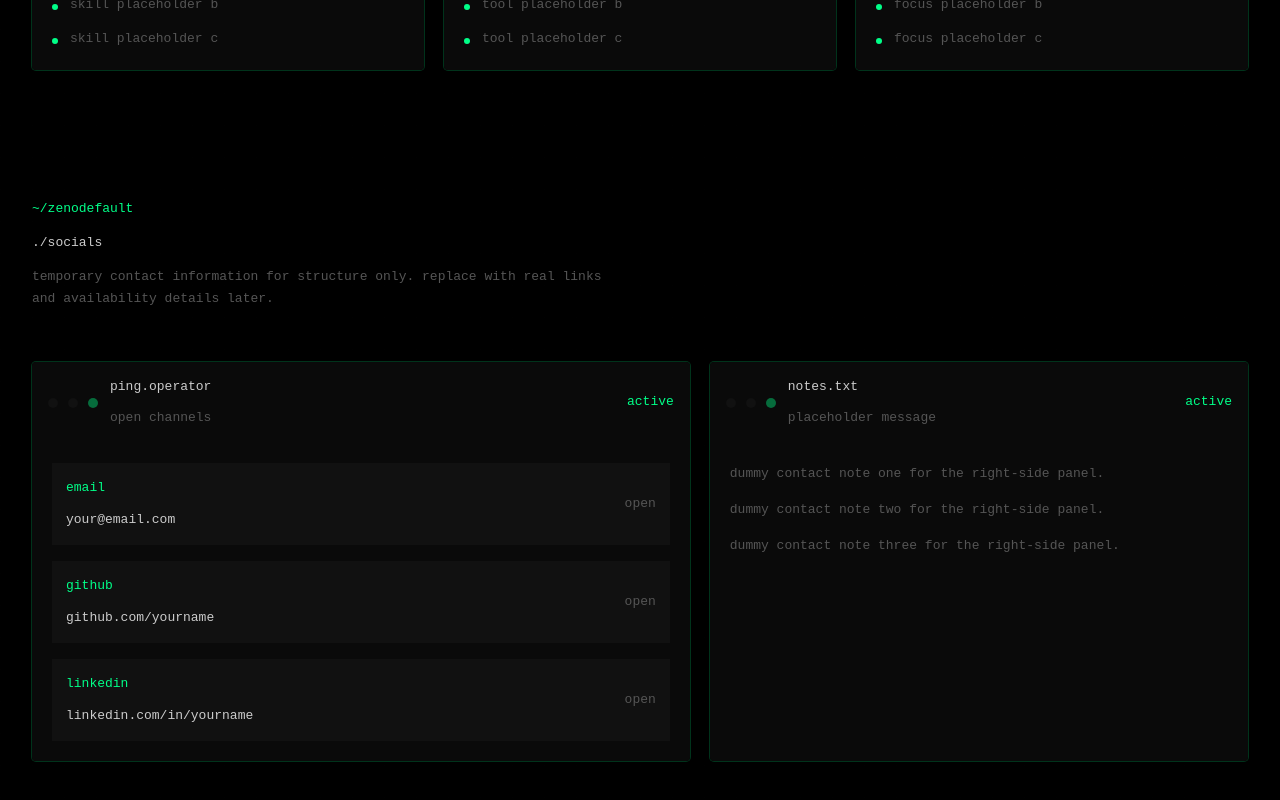
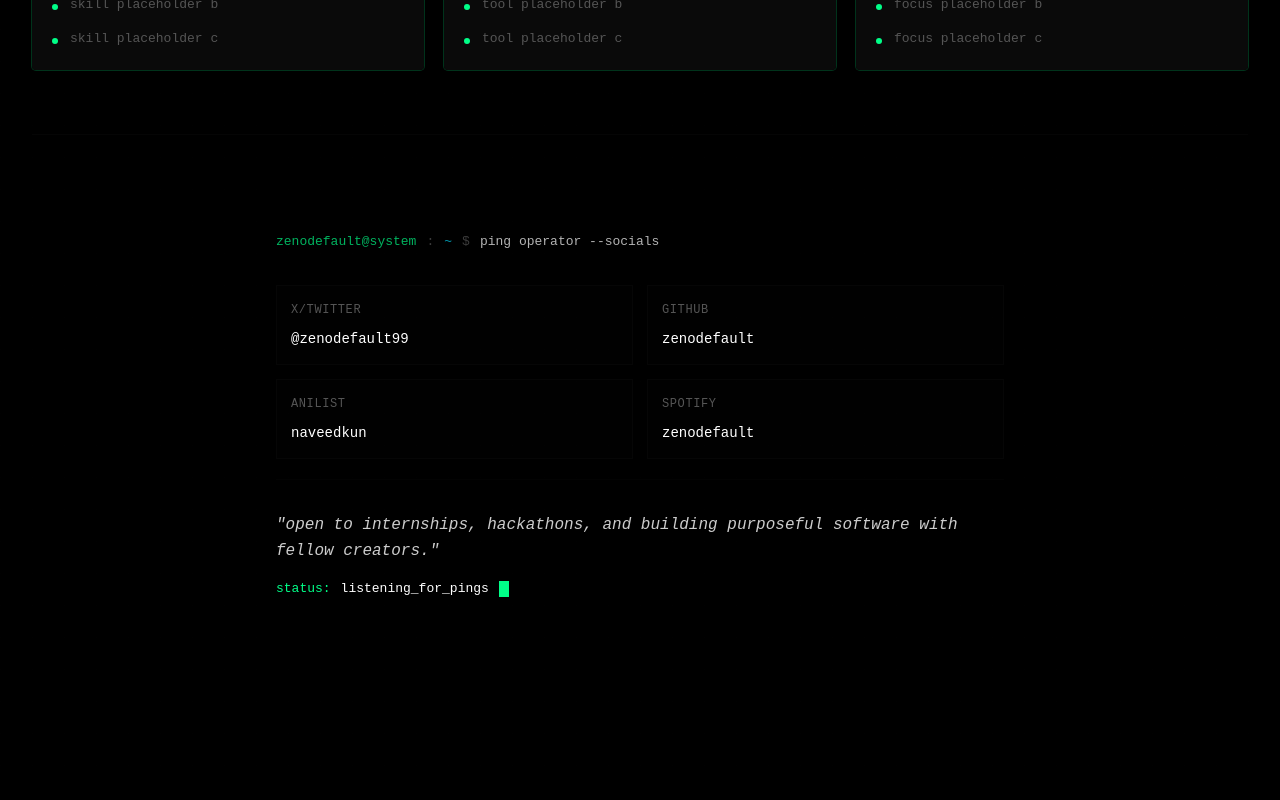
Before and after one commit to zenodefault/personal-site, a React (Vite) app: page / in a window 1280 px wide. Shown: the part 1891-2691 px from the top of the page. After the commit the page ends 2667 px from the top, so only its background shows below. Built offline with nearby package versions, Linux system fonts and the light colour scheme.

Commit message:
updated socials

```diff
--- a/src/App.tsx
+++ b/src/App.tsx
@@ -123,41 +123,54 @@ function App() {
             </div>
           </Section>
 
-          <Section
-            id="contact"
-            title="./socials"
-            summary="temporary contact information for structure only. replace with real links and availability details later."
-          >
-            <div className="grid gap-6 lg:grid-cols-[1.1fr_0.9fr]">
-              <TerminalWindow title="ping.operator" subtitle="open channels">
-                <div className="space-y-5">
+          <div id="contact" className="py-24 border-t border-muted/30">
+            <div className="mx-auto max-w-3xl px-6 font-mono">
+              <div className="mb-8 flex items-center gap-2 text-sm md:text-md opacity-70">
+                <span className="text-signal">zenodefault@system</span>
+                <span className="text-textSecondary">:</span>
+                <span className="text-textInverse">~</span>
+                <span className="text-textSecondary">$</span>
+                <span className="text-white">ping operator --socials</span>
+              </div>
+
+              <div className="space-y-6">
+                <div className="grid gap-4 md:grid-cols-2">
                   {contactLinks.map((link) => (
                     <a
                       key={link.label}
                       href={link.href}
-                      target={link.href.startsWith('http') ? '_blank' : undefined}
-                      rel={link.href.startsWith('http') ? 'noreferrer' : undefined}
-                      className="flex items-center justify-between gap-4 bg-muted px-4 py-4 transition duration-instant hover:bg-panel focus:outline-none"
+                      target="_blank"
+                      rel="noreferrer"
+                      className="group flex items-center justify-between border border-muted/30 bg-muted/10 p-4 transition duration-instant hover:border-signal/50 hover:bg-signal/5"
                     >
-                      <div>
-                        <p className="font-mono text-md text-signal">{link.label}</p>
-                        <p className="mt-2 text-md text-textPrimary">{link.value}</p>
+                      <div className="space-y-1">
+                        <p className="text-sm text-textSecondary group-hover:text-signal/80 transition-colors uppercase tracking-wider">
+                          {link.label}
+                        </p>
+                        <p className="text-lg text-white group-hover:text-textInverse transition-colors">
+                          {link.value}
+                        </p>
                       </div>
-                      <span className="font-mono text-md text-textSecondary">open</span>
+                      <span className="text-signal opacity-0 group-hover:opacity-100 transition-opacity">
+                        &lt;open /&gt;
+                      </span>
                     </a>
                   ))}
                 </div>
-              </TerminalWindow>
 
-              <TerminalWindow title="notes.txt" subtitle="placeholder message">
-                <div className="space-y-4 text-md text-textSecondary">
-                  <p>dummy contact note one for the right-side panel.</p>
-                  <p>dummy contact note two for the right-side panel.</p>
-                  <p>dummy contact note three for the right-side panel.</p>
+                <div className="mt-10 pt-8 border-t border-muted/20">
+                  <p className="text-xl text-white/80 leading-relaxed italic">
+                    "Open to internships, hackathons, and building purposeful software with fellow creators."
+                  </p>
+                  <div className="mt-4 flex items-center gap-2">
+                    <span className="text-signal">STATUS:</span>
+                    <span className="text-white">LISTENING_FOR_PINGS</span>
+                    <span className="inline-block h-5 w-2.5 bg-signal animate-blink align-middle" />
+                  </div>
                 </div>
-              </TerminalWindow>
+              </div>
             </div>
-          </Section>
+          </div>
         </main>
       </div>
     </div>
--- a/src/data/site.ts
+++ b/src/data/site.ts
@@ -1,7 +1,7 @@
 import type { ContactLink, NavItem, Project, SkillGroup } from '../lib/types';
 
 export const navItems: NavItem[] = [
-  { id: 'about', label: './about', command: 'cat ./about.txt', description: 'read the operator profile' },
+  { id: 'about', label: './about', command: 'cat about.txt', description: 'read the operator profile' },
   {
     id: 'projects',
     label: './projects',
@@ -17,7 +17,7 @@ export const navItems: NavItem[] = [
   {
     id: 'contact',
     label: './socials',
-    command: 'ping operator',
+    command: 'ping operator --socials',
     description: 'open the communication channels',
   },
 ];
@@ -62,11 +62,8 @@ export const skillGroups: SkillGroup[] = [
 ];
 
 export const contactLinks: ContactLink[] = [
-  { label: 'email', value: 'your@email.com', href: 'mailto:your@email.com' },
-  { label: 'github', value: 'github.com/yourname', href: 'https://github.com/yourname' },
-  {
-    label: 'linkedin',
-    value: 'linkedin.com/in/yourname',
-    href: 'https://linkedin.com/in/yourname',
-  },
+  { label: 'x/twitter', value: '@zenodefault99', href: 'https://x.com/zenodefault99' },
+  { label: 'github', value: 'zenodefault', href: 'https://github.com/zenodefault' },
+  { label: 'anilist', value: 'Naveedkun', href: 'https://anilist.co/user/Naveedkun/' },
+  { label: 'spotify', value: 'zenodefault', href: 'https://open.spotify.com/user/5991xd4ts74felvg5rskl6zo7?si=sGyuk3EgRo2SZDhDKHOlgA' },
 ];
```
